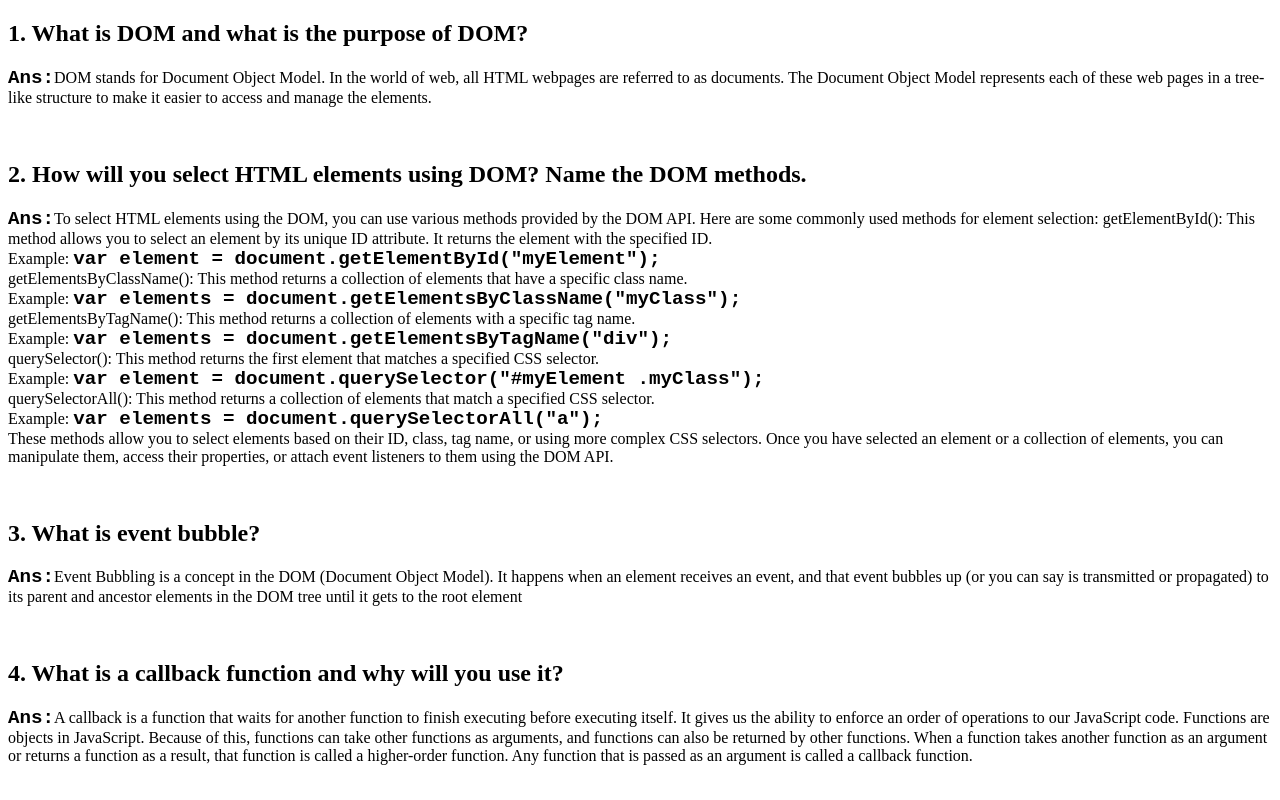
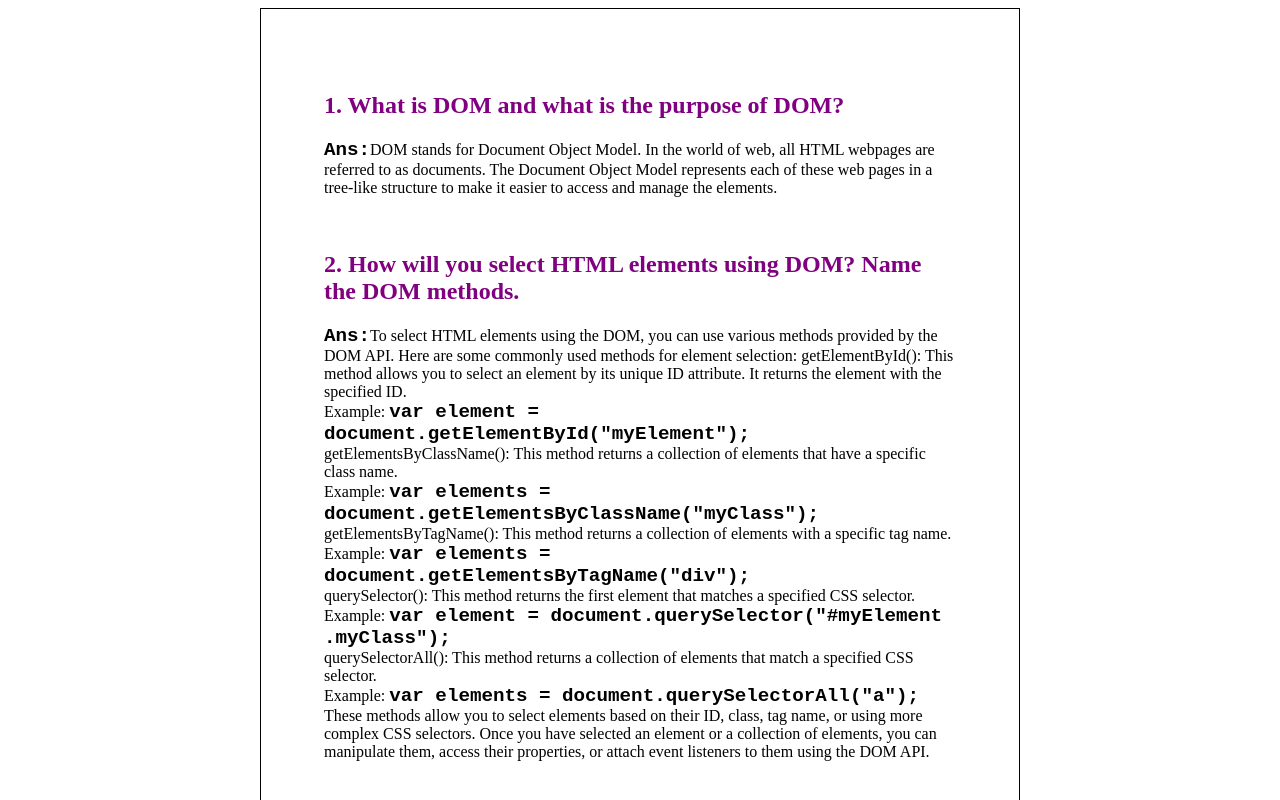
Before and after one commit to sakibhossainwd/Geometry--Genius, a plain HTML site: page blog.html in a window 1280 px wide. Shown: the top 800 px of the page. Drawn offline with Linux system fonts and the light colour scheme.

Commit message:
bg colo added

```diff
--- a/blog.html
+++ b/blog.html
@@ -10,10 +10,20 @@
             font-size: 1.2rem;
             font-weight: 700;
         }
+        section{
+            width: 50%;
+            margin: auto;
+            border: 1px solid black;
+            padding: 5%;
+        }
+        h2{
+            color: purple;
+        }
     </style>
 </head>
 <body>
-    <h2>1. What is DOM and what is the purpose of DOM?</h2>
+    <section>
+        <h2>1. What is DOM and what is the purpose of DOM?</h2>
     <p><samp>Ans:</samp>DOM stands for Document Object Model. In the world of web, all HTML webpages are referred to as documents. The Document Object Model represents each of these web pages in a tree-like structure to make it easier to access and manage the elements.</p>
         <br>
         <h2>2. How will you select HTML elements using DOM? Name the DOM methods.</h2>
@@ -47,5 +57,6 @@
             <h2>4. What is a callback function and why will you use it?</h2>
             <p><samp>Ans:</samp>A callback is a function that waits for another function to finish executing before executing itself. It gives us the ability to enforce an order of operations to our JavaScript code.
                 Functions are objects in JavaScript. Because of this, functions can take other functions as arguments, and functions can also be returned by other functions. When a function takes another function as an argument or returns a function as a result, that function is called a higher-order function. Any function that is passed as an argument is called a callback function.</p>
+    </section>
 </body>
 </html>
```
Also changed, not shown: index.html (+3 -3 lines).
